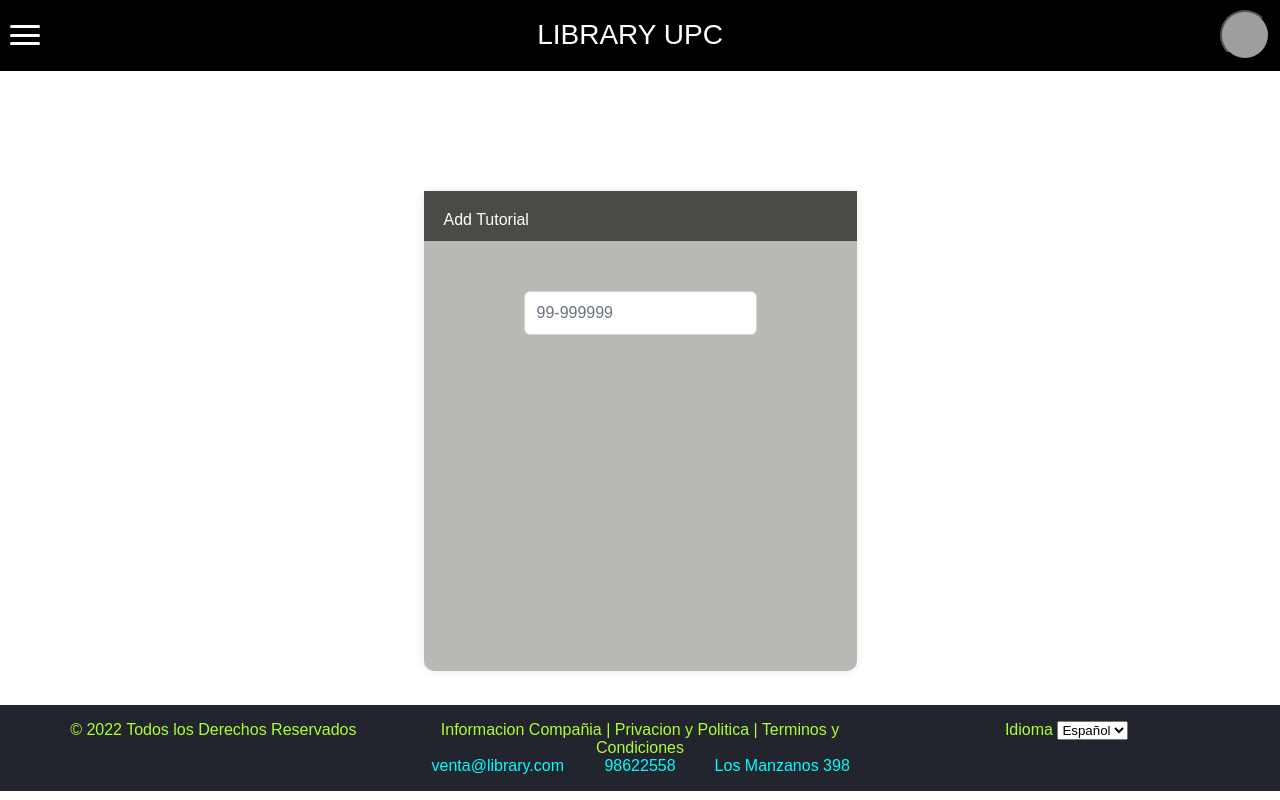
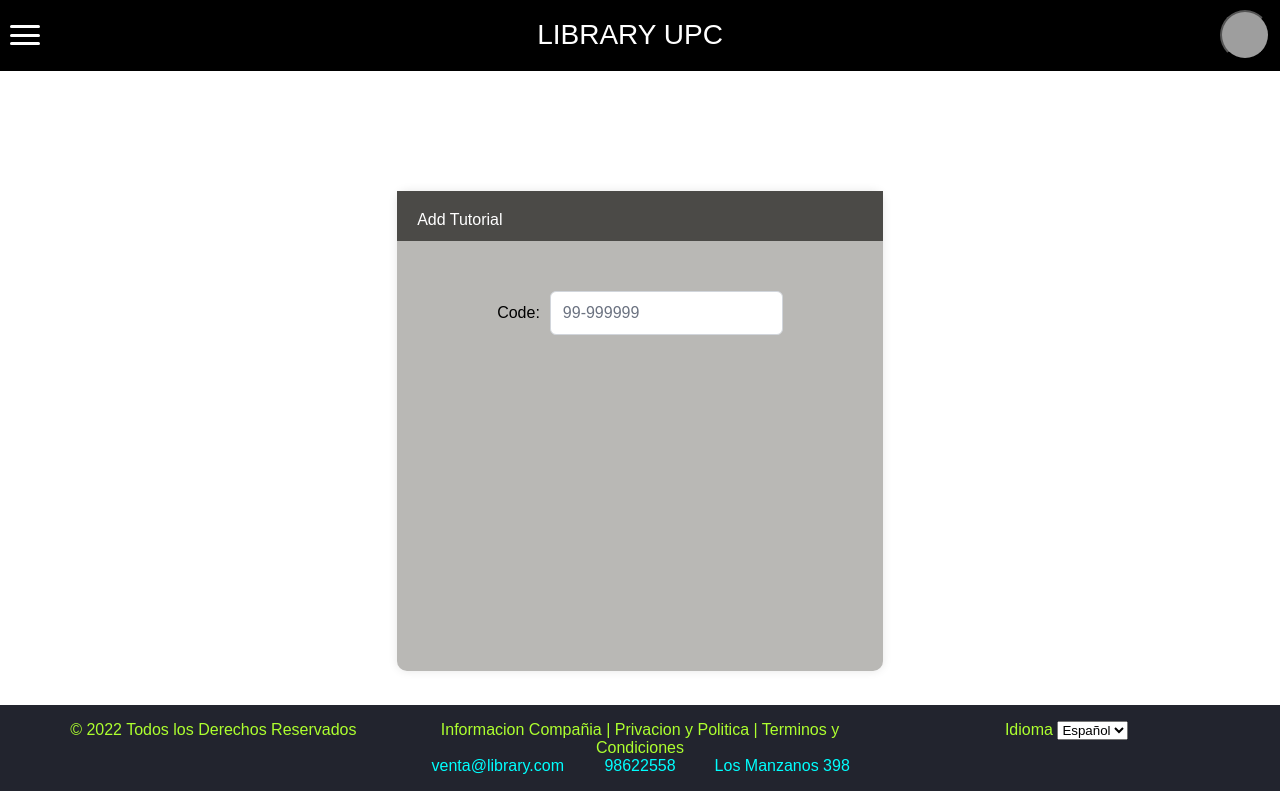
Before and after one commit to RicharRomero123/AplicacionesWeb.Front_Grupo3, a Vue app: page / in a window 1280 px wide. Built offline with nearby package versions, Linux system fonts and the light colour scheme; grey boxes are pictures that could not be loaded; a web font is replaced by a local one.

Commit message:
create div inputmask

```diff
--- a/src/components/PrimeVueCode.vue
+++ b/src/components/PrimeVueCode.vue
@@ -1,14 +1,27 @@
 <template>
-  <pv-inputmask id="basic" v-model="value" mask="99-999999" placeholder="99-999999" />
-
+  <div class="input-wrapper">
+    <span>Code:</span>
+    <pv-inputmask id="basic" v-model="value" mask="99-999999" placeholder="99-999999" />
+  </div>
 </template>
 
 <script>
 export default {
-  name: "PrimeVueCode.vue"
+  name: "PrimeVueCode.vue",
+  data() {
+    return {
+      value: ""
+    };
+  }
 }
 </script>
 
 <style scoped>
-
+.input-wrapper {
+  display: flex;
+  align-items: center;
+}
+.input-wrapper span {
+  margin-right: 10px;
+}
 </style>
--- a/src/views/HomeView.vue
+++ b/src/views/HomeView.vue
@@ -40,6 +40,7 @@ import PrimeVueCode from "@/components/PrimeVueCode.vue";
 }
 
 .Formulario {
+  position: relative;
   background-color: #B9B8B5;
   border-radius: 10px;
   padding: 100px;
@@ -60,4 +61,5 @@ import PrimeVueCode from "@/components/PrimeVueCode.vue";
   margin: 0;
   padding: 20px;
 }
+
 </style>
```
